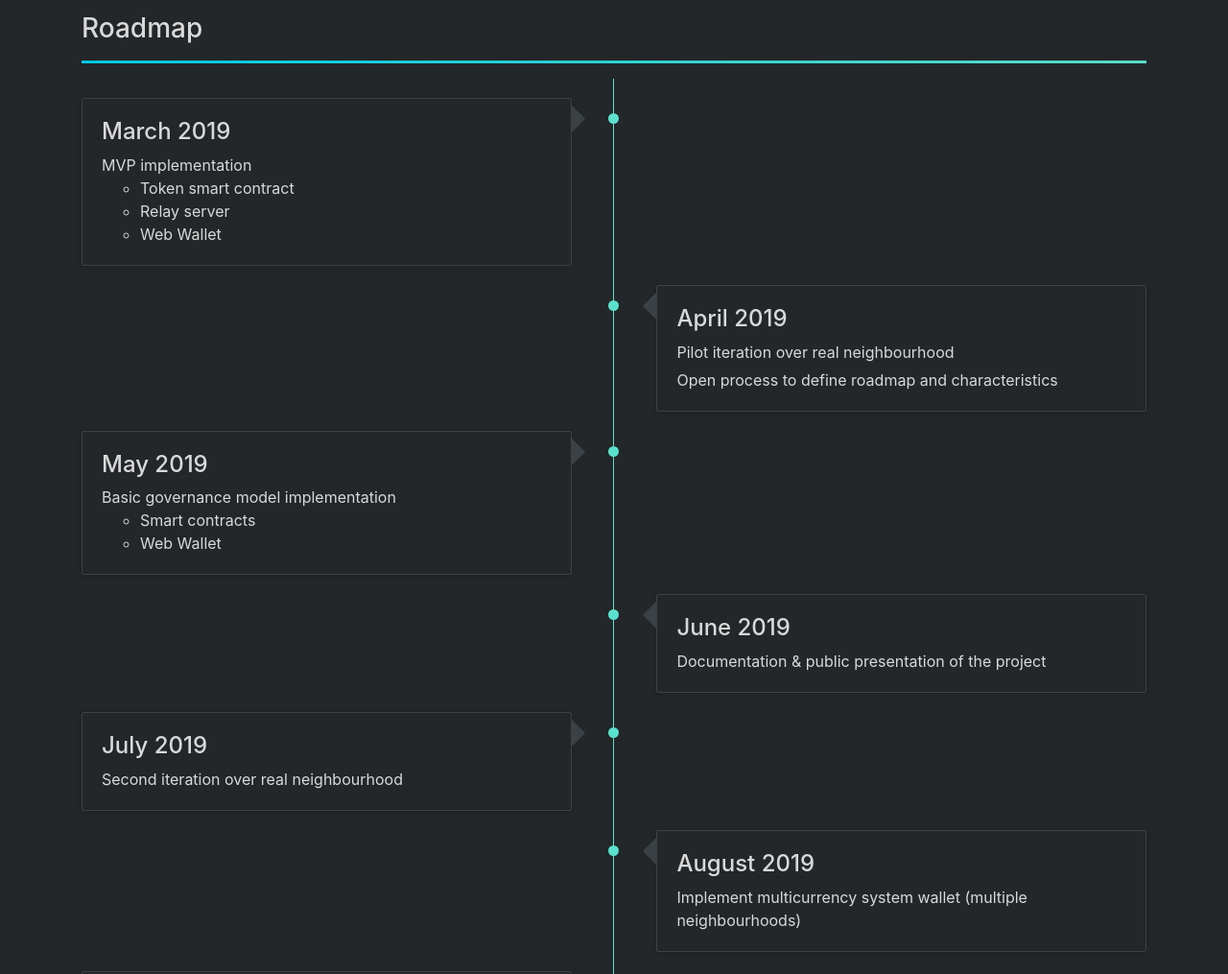
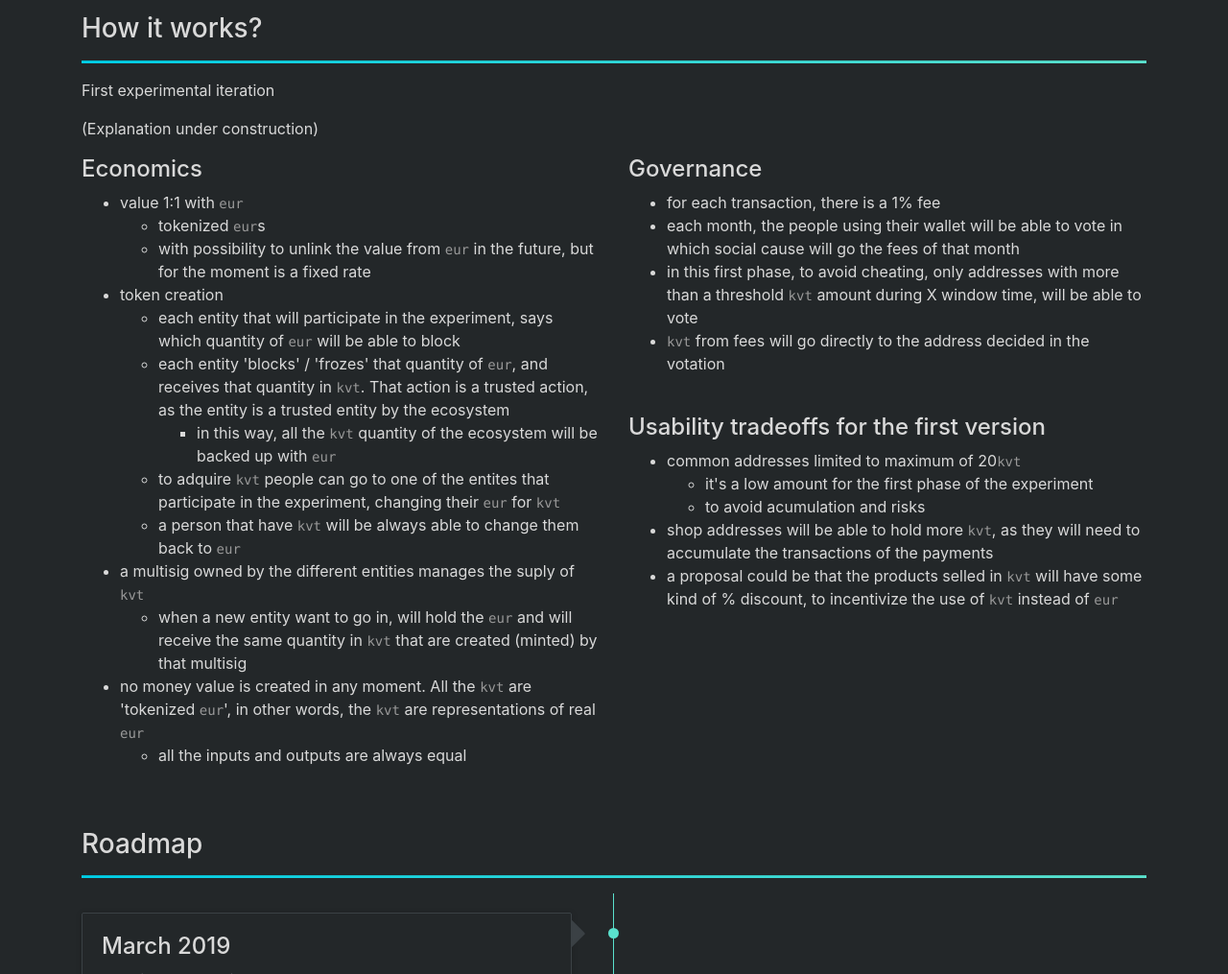
Before and after one commit to kvartalo/website, a website: page index.html in a window 1280 px wide. Shown: the part 740-1755 px from the top of the page at 96% size. Drawn offline with nearby package versions, Linux system fonts and the light colour scheme.

Commit message:
update doc how it works

```diff
--- a/css/website.css
+++ b/css/website.css
@@ -1,3 +1,6 @@
+code {
+  color: #999999!important;
+}
 .timeline {
   list-style: none;
   padding: 20px 0 20px;
--- a/index.html
+++ b/index.html
@@ -35,7 +35,8 @@
           kvartalo is a set of tools to provide <b>local currency & governance</b> system for neighbourhoods.
         </p>
         <p>
-    	Consists on a ecosystem where each neighbourhood can deploy its own cryptocurrency tied up with a governance system, where for example, people can use their wallet to vote in which social projects of the neighbourhood will be sent the specified % of fees of the transactions.
+          Consists on a ecosystem where each neighbourhood can deploy its own cryptocurrency tied up with a governance system, where for example, people can use their wallet to vote in which social projects of the neighbourhood will be sent the
+          specified % of fees of the transactions.
         </p>
         <p>
           It's a live project, being developed while it's deployed in a real neighbourhood in Barcelona as a first pilot
@@ -88,6 +89,69 @@
       <div class="col-sm-6" style="text-align:center;">
         <img src="img/mock00.png" alt="mock00">
       </div>
+    </div>
+    <br><br>
+
+    <h3>How it works?</h3>
+    <hr>
+    <p>First experimental iteration</p>
+    <p>(Explanation under construction)</p>
+    <div class="row">
+      <div class="col-sm-6">
+        <h4>Economics</h4>
+        <ul>
+          <li>value 1:1 with <code>eur</code>
+            <ul>
+              <li>tokenized <code>eur</code>s</li>
+              <li>with possibility to unlink the value from <code>eur</code> in the future, but for the moment is a fixed rate</li>
+            </ul>
+          </li>
+          <li>token creation
+            <ul>
+              <li>each entity that will participate in the experiment, says which quantity of <code>eur</code> will be able to block</li>
+              <li>each entity 'blocks' / 'frozes' that quantity of <code>eur</code>, and receives that quantity in <code>kvt</code>. That action is a trusted action, as the entity is a trusted entity by the ecosystem
+                <ul>
+                  <li>in this way, all the <code>kvt</code> quantity of the ecosystem will be backed up with <code>eur</code></li>
+                </ul>
+              </li>
+              <li>to adquire <code>kvt</code> people can go to one of the entites that participate in the experiment, changing their <code>eur</code> for <code>kvt</code></li>
+              <li>a person that have <code>kvt</code> will be always able to change them back to <code>eur</code></li>
+            </ul>
+          </li>
+          <li>a multisig owned by the different entities manages the suply of <code>kvt</code>
+            <ul>
+              <li>when a new entity want to go in, will hold the <code>eur</code> and will receive the same quantity in <code>kvt</code> that are created (minted) by that multisig</li>
+            </ul>
+          </li>
+          <li>no money value is created in any moment. All the <code>kvt</code> are 'tokenized <code>eur</code>', in other words, the <code>kvt</code> are representations of real <code>eur</code>
+            <ul>
+              <li>all the inputs and outputs are always equal</li>
+            </ul>
+          </li>
+        </ul>
+      </div>
+      <div class="col-sm-6">
+        <h4>Governance</h4>
+        <ul>
+          <li>for each transaction, there is a 1% fee</li>
+          <li>each month, the people using their wallet will be able to vote in which social cause will go the fees of that month</li>
+          <li>in this first phase, to avoid cheating, only addresses with more than a threshold <code>kvt</code> amount during X window time, will be able to vote</li>
+          <li><code>kvt</code> from fees will go directly to the address decided in the votation</li>
+        </ul>
+        <br>
+        <h4>Usability tradeoffs for the first version</h4>
+        <ul>
+          <li>common addresses limited to maximum of 20<code>kvt</code>
+            <ul>
+              <li>it's a low amount for the first phase of the experiment</li>
+              <li>to avoid acumulation and risks</li>
+            </ul>
+          </li>
+          <li>shop addresses will be able to hold more <code>kvt</code>, as they will need to accumulate the transactions of the payments</li>
+          <li>a proposal could be that the products selled in <code>kvt</code> will have some kind of % discount, to incentivize the use of <code>kvt</code> instead of <code>eur</code></li>
+        </ul>
+      </div>
+
     </div>
 
     <br><br>
```
Lines whose indentation alone changed are shown as unchanged.
